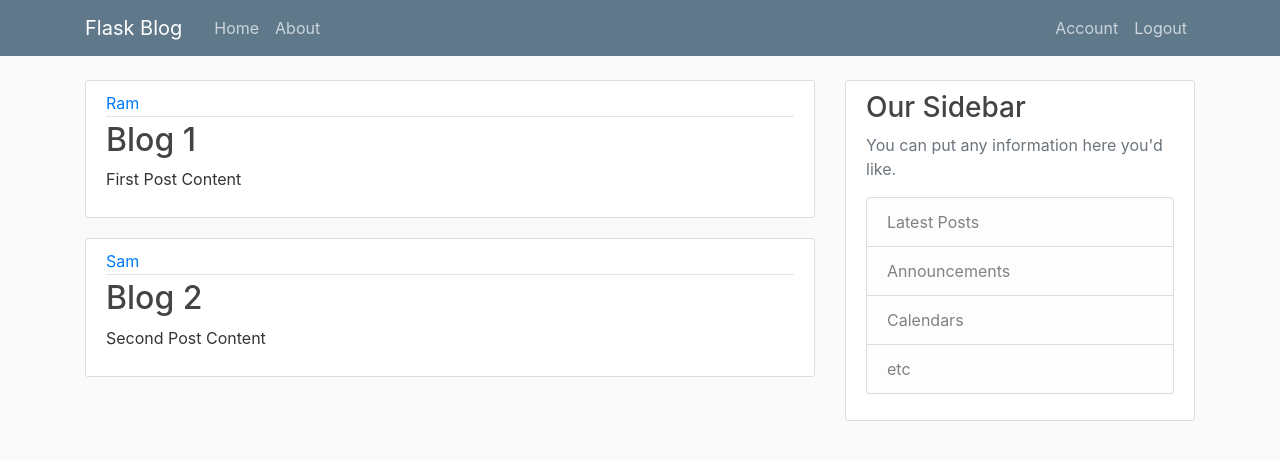
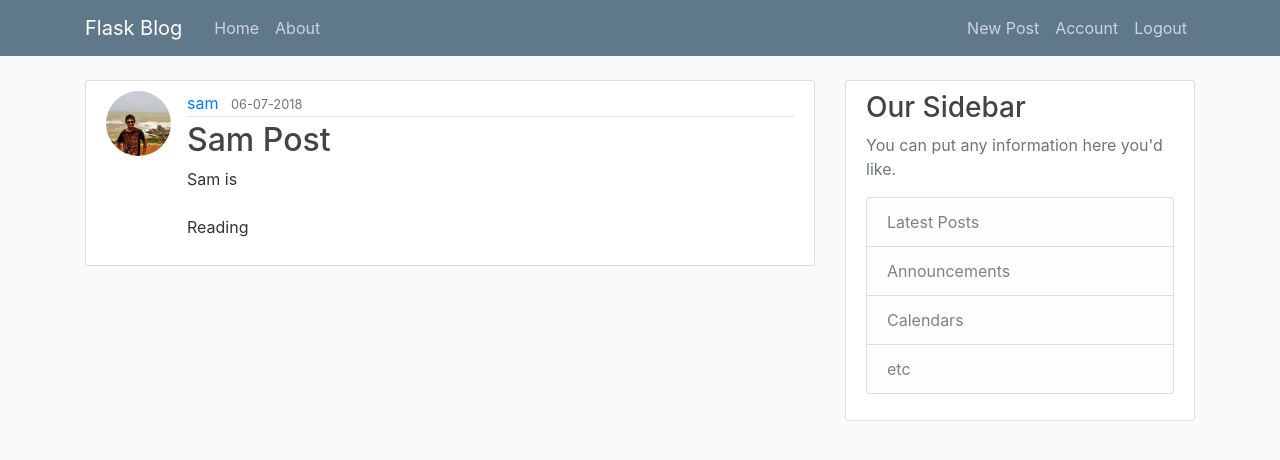
Before and after one commit to joydeep2683/flask_app, a Flask app: page / in a window 1280 px wide. Shown: the top 460 px of the page. Run offline with Flask 2, Linux system fonts and the light colour scheme; a user stored in the database is signed in; data comes from the database, SQL or seed files in the repository; both versions use the stored data as it was after the commit; some libraries are stand-ins or nearby versions.

Commit message:
new post page and route created. Functionality of new post field created. Made home page dynamic. profile picture added with post.

```diff
--- a/flaskblog/routes.py
+++ b/flaskblog/routes.py
@@ -3,30 +3,17 @@ import secrets
 from PIL import Image
 from flask import render_template, url_for, flash, redirect, request
 from flaskblog import app, db, bcrypt
-from flaskblog.forms import RegistrationForm, LoginForm, UpdateAccountForm
+from flaskblog.forms import RegistrationForm, LoginForm, UpdateAccountForm, PostForm
 from flaskblog.models import User, Post
 from flask_login import login_user, current_user, logout_user, login_required
 
 
-posts = [
-	{
-		'author': 'Ram',
-		'title': 'Blog 1',
-		'content': 'First Post Content',
-		'date': 'April 20, 2018'
-	},
-	{
-		'author': 'Sam',
-		'title': 'Blog 2',
-		'content': 'Second Post Content',
-		'date': 'April 21, 2018'
-	}
-]
 
 @app.route("/")
 @app.route("/home")
 def home():
-    return render_template('home.html', posts=posts)
+	posts = Post.query.all()
+	return render_template('home.html', posts=posts)
 
 @app.route("/about")
 def about():
@@ -99,3 +86,15 @@ def account():
 		form.email.data = current_user.email
 	image_file = url_for('static', filename = 'profile_pics/' + current_user.image_file)
 	return render_template('account.html', title = 'Account', image_file = image_file, form = form)
+
+@app.route("/post/new", methods = ['GET', 'POST'])
+@login_required
+def new_post():
+	form = PostForm()
+	if form.validate_on_submit():
+		post = Post(title = form.title.data, content = form.content.data, author = current_user)
+		db.session.add(post)
+		db.session.commit()
+		flash('Post Created', 'success')
+		return redirect(url_for('home'))
+	return render_template('create_post.html', title = 'New Post', form = form)
--- a/flaskblog/templates/home.html
+++ b/flaskblog/templates/home.html
@@ -2,10 +2,11 @@
 {% block content %}
 	{% for post in posts %}
 		<article class="media content-section">
+      <img class="rounded-circle article-img" src="{{ url_for('static', filename = 'profile_pics/' + post.author.image_file )}}">
           <div class="media-body">
             <div class="article-metadata">
-              <a class="mr-2" href="#">{{ post.author }}</a>
-              <small class="text-muted">{{ post.date_posted }}</small>
+              <a class="mr-2" href="#">{{ post.author.username }}</a>
+              <small class="text-muted">{{ post.date_posted.strftime('%d-%m-%Y') }}</small>
             </div>
             <h2><a class="article-title" href="#">{{ post.title }}</a></h2>
             <p class="article-content">{{ post.content }}</p>
--- a/flaskblog/templates/layout.html
+++ b/flaskblog/templates/layout.html
@@ -32,7 +32,8 @@
             <!-- Navbar Right Side -->
             <div class="navbar-nav">
               {% if current_user.is_authenticated %}
-              <a class="nav-item nav-link" href="{{ url_for('account') }}">Account</a>
+                <a class="nav-item nav-link" href="{{ url_for('new_post') }}">New Post</a>
+                <a class="nav-item nav-link" href="{{ url_for('account') }}">Account</a>
                 <a class="nav-item nav-link" href="{{ url_for('logout') }}">Logout</a>
               {% else %}
                 <a class="nav-item nav-link" href="{{ url_for('login') }}">Login</a>
```
Also changed, not shown: flaskblog/forms.py (+7 -1 lines), flaskblog/templates/create_post.html (added, +40 -0 lines), flaskblog/site.db.
